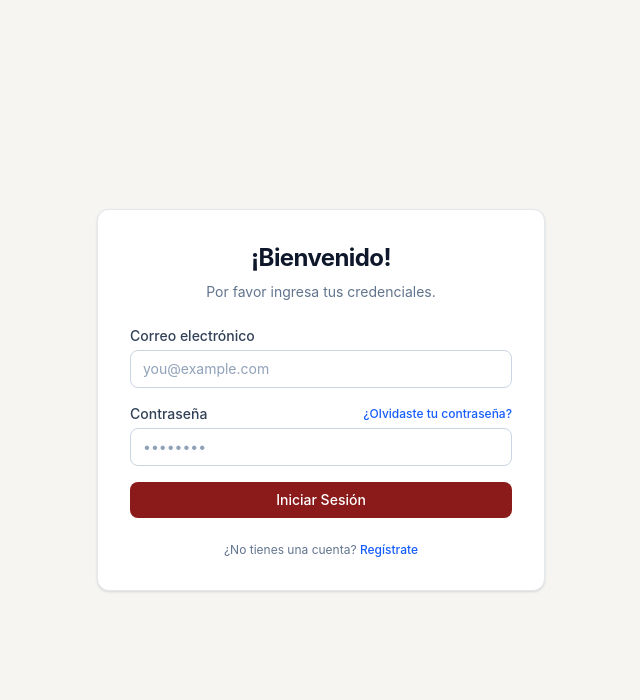
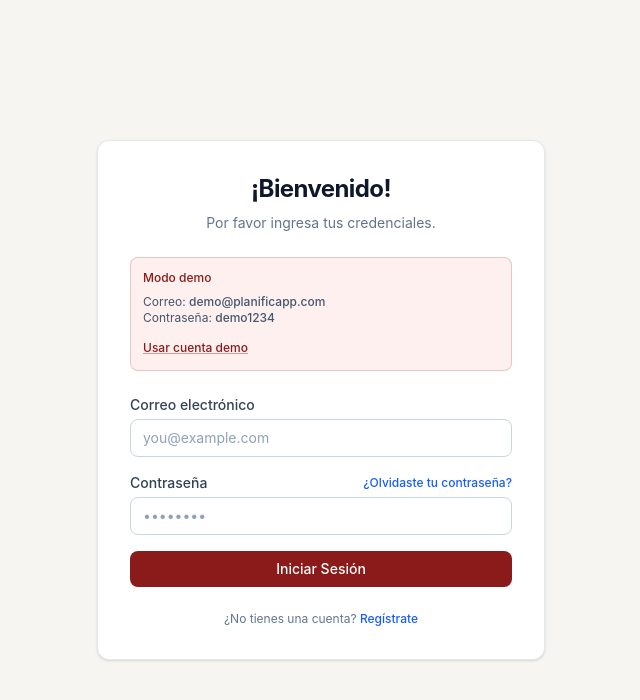
Before and after one commit to PROYECTO-INTEGRADOR-I-MINPROYECTO-I/frontend, a React (Vite) app: page /login in a window 1280 px wide. Shown: the top 700 px of the page, without its empty margins (319-959 px from the left). Built offline with nearby package versions, Linux system fonts and the light colour scheme.

Commit message:
Acceso con cuenta demo en el login

```diff
--- /dev/null
+++ b/src/lib/demo-auth.ts
@@ -0,0 +1,16 @@
+// El backend todavía no tiene endpoint de login (solo eventos, subtareas y
+// usuarios), así que el acceso funciona con una única cuenta demo mientras
+// no exista autenticación real.
+//
+// TODO(backend): reemplazar por una llamada real al endpoint de login cuando
+// exista, y quitar este módulo.
+
+export const DEMO_CREDENTIALS = {
+  email: "demo@planificapp.com",
+  password: "demo1234",
+};
+
+export function isDemoLogin(email: string, password: string): boolean {
+  const normalizedEmail = email.trim().toLowerCase();
+  return normalizedEmail === DEMO_CREDENTIALS.email.toLowerCase() && password === DEMO_CREDENTIALS.password;
+}
--- a/src/routes/login.tsx
+++ b/src/routes/login.tsx
@@ -1,19 +1,29 @@
 import { useState } from "react";
 import { Link, useNavigate } from "react-router-dom";
+import { DEMO_CREDENTIALS, isDemoLogin } from "../lib/demo-auth";
 
 export function LoginPage() {
   const [email, setEmail] = useState("");
   const [password, setPassword] = useState("");
+  const [error, setError] = useState<string | null>(null);
   const navigate = useNavigate();
 
   const handleSubmit = (e: React.FormEvent) => {
     e.preventDefault();
-    // TODO: Connect to backend authentication API
-    console.log("Logging in with:", { email, password });
 
-    // Redirect to home or dashboard on success
-    navigate("/");
+    if (isDemoLogin(email, password)) {
+      navigate("/");
+      return;
+    }
+
+    setError("Correo o contraseña incorrectos. Usa la cuenta demo.");
   };
+
+  function fillDemoCredentials() {
+    setEmail(DEMO_CREDENTIALS.email);
+    setPassword(DEMO_CREDENTIALS.password);
+    setError(null);
+  }
 
   return (
     <div className="min-h-screen flex items-center justify-center bg-[#f7f5f2] px-0">
@@ -29,13 +39,39 @@ export function LoginPage() {
           </p>
         </div>
 
+        {/* Modo demo: el backend todavía no tiene login real (ver
+            src/lib/demo-auth.ts), así que se ofrece una cuenta de prueba
+            visible con un botón que rellena el formulario. */}
+        <div className="rounded-lg border border-[#8b1a1a]/20 bg-[#fff0f0] p-3 space-y-2">
+          <p className="text-xs font-medium text-[#8b1a1a]">Modo demo</p>
+          <p className="text-xs text-slate-600">
+            Correo: <span className="font-medium">{DEMO_CREDENTIALS.email}</span>
+            <br />
+            Contraseña: <span className="font-medium">{DEMO_CREDENTIALS.password}</span>
+          </p>
+          <button
+            type="button"
+            onClick={fillDemoCredentials}
+            className="text-xs font-medium text-[#8b1a1a] underline decoration-[#8b1a1a]/40 hover:decoration-[#8b1a1a]"
+          >
+            Usar cuenta demo
+          </button>
+        </div>
+
         {/* Login Form */}
         <form onSubmit={handleSubmit} className="space-y-4">
+          {error && (
+            <p role="alert" className="text-sm text-[#8b1a1a]">
+              {error}
+            </p>
+          )}
+
           <div>
-            <label className="block text-sm font-medium text-slate-700 mb-1">
+            <label htmlFor="login-email" className="block text-sm font-medium text-slate-700 mb-1">
               Correo electrónico
             </label>
             <input
+              id="login-email"
               type="email"
               required
               value={email}
@@ -47,7 +83,7 @@ export function LoginPage() {
 
           <div>
             <div className="flex items-center justify-between mb-1">
-              <label className="block text-sm font-medium text-slate-700">
+              <label htmlFor="login-password" className="block text-sm font-medium text-slate-700">
                 Contraseña
               </label>
               <Link
@@ -58,6 +94,7 @@ export function LoginPage() {
               </Link>
             </div>
             <input
+              id="login-password"
               type="password"
               required
               value={password}
```
Also changed, not shown: 1 other file (tests, documents, lock files or other folders).
